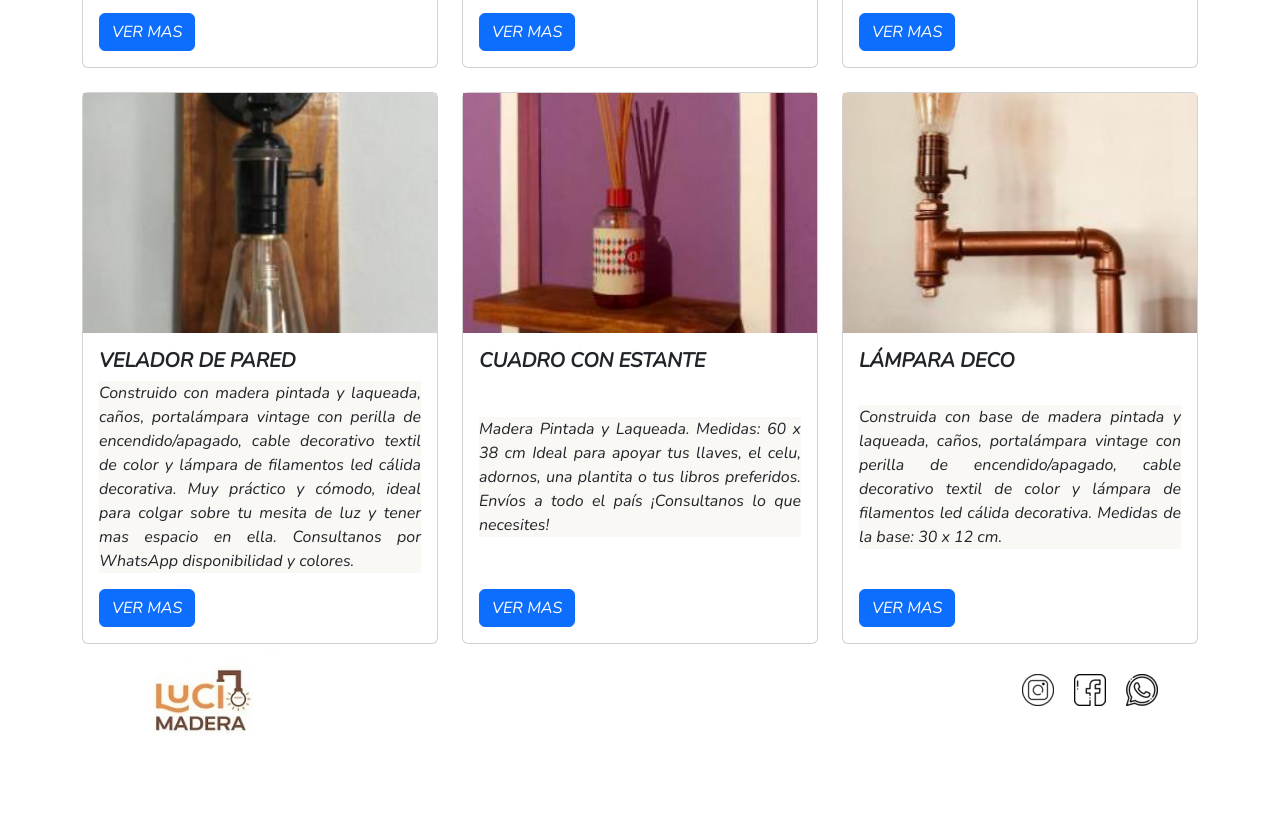
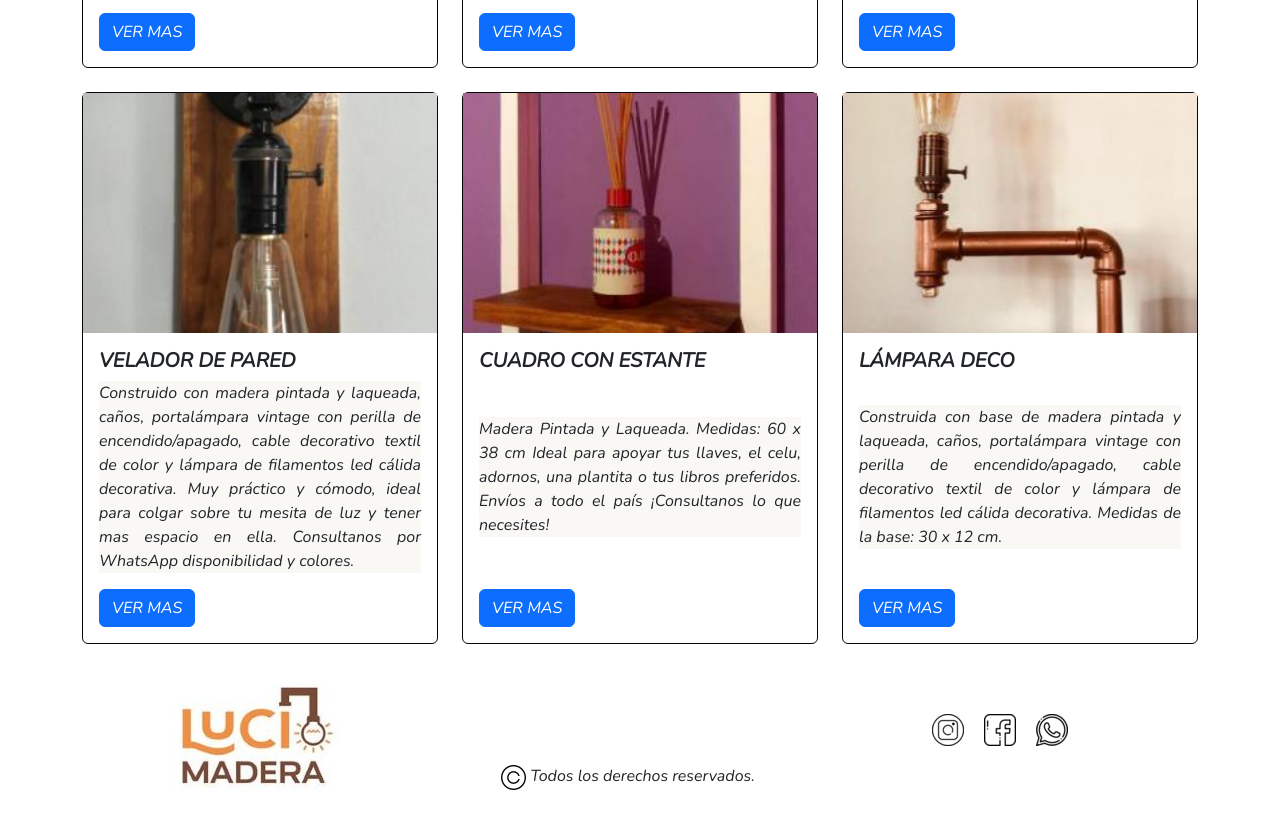
Before and after one commit to Joacogit/Entrega-Final-JavaScript, a website: page productos.html in a window 1280 px wide. Shown: the part 594-1417 px from the top of the page. Before the commit the page ends 1346 px from the top, so only its background shows below. Drawn offline with nearby package versions, Linux system fonts and the light colour scheme.

Commit message:
entrega final

```diff
--- a/productos.html
+++ b/productos.html
@@ -138,7 +138,6 @@
       <div class="col-lg-4 col-md-6 col-sm-12">
         <div class="card h-100">
           <img src="images/Cards/velador_de_pared.jpeg" alt="velador de pared">
-
           <div class="card-body d-flex flex-column justify-content-between">
               <h5>VELADOR DE PARED</h5>
             <p class="card-text"> Construido con madera pintada y laqueada, caños, portalámpara vintage con perilla de encendido/apagado, cable decorativo textil de color y lámpara de filamentos led cálida decorativa. Muy práctico y cómodo, ideal para colgar sobre tu mesita de luz y tener mas espacio en ella. Consultanos por WhatsApp disponibilidad y colores.</p>
@@ -185,17 +184,45 @@
 <!-- footer -->
 
 
-<footer>
-    <div>
-      <ul class="fondoFooterContacto social ">
+<footer class="row"> <!-- inicio footer -->
+  <div class="logo_footer col-4">
+  <img src="images/logoblanco-f.jpg" alt="logo_footer">
+  </div>
 
-        <li class="socialIcons"><a href="https://instagram.com/lucimadera.arg?igshid=YmMyMTA2M2Y=" target="_blank" role="button"><img src="images/instagram_32.png" alt="enlace instagram"></a></li>
-        <li class="socialIcons"><a href="https://www.facebook.com/people/Lucí-Madera/100070069163962/" target="_blank" role="button"><img src="images/facebook32.png" alt="enlace facebook"></a></li>
-        <li class="socialIcons"><a href="https://api.whatsapp.com/message/SVDZFGJYSJEEK1?autoload=1&app_absent=0" target="_blank" role="button"><img src="images/whatsapp_32.png" alt="enlace whatsapp"></a></li>
+  <div class="copright col-4">
+    <img src="images/copyright-symbol-logo.png" alt="">
+  Todos los derechos reservados.
+  </div>
+  <ul class="social col-4">
+    <li class="socialIcons">
+      <a
+        href="https://instagram.com/lucimadera.arg?igshid=YmMyMTA2M2Y="
+        target="_blank"
+        role="button"
+        ><img src="images/instagram_32.png" alt="enlace instagram"
+      /></a>
+    </li>
 
-      </ul>
-    </div>
-</footer> <!-- fin footer -->
+    <li class="socialIcons">
+      <a
+        href="https://www.facebook.com/people/Lucí-Madera/100070069163962/"
+        target="_blank"
+        role="button"
+        ><img src="images/facebook32.png" alt="enlace facebook"
+      /></a>
+    </li>
+
+    <li class="socialIcons">
+      <a
+        href="https://api.whatsapp.com/message/SVDZFGJYSJEEK1?autoload=1&app_absent=0"
+        target="_blank"
+        role="button"
+        ><img src="images/whatsapp_32.png" alt="enlace whatsapp"
+      /></a>
+    </li>
+  </ul>
+
+</footer>
 
 </div> <!-- div container -->
 
--- a/scss/_mediaq.scss
+++ b/scss/_mediaq.scss
@@ -20,13 +20,16 @@
         width: 50%;
         height: 50% ;
     }
-    .animacionLogo:hover{
+    .animacionLogo{
         transform: none;
 
     }
     .social{
         justify-content: center;
     }
+    .logo_footer{
+        height: min-content;
+    }
 
 
 }
--- a/scss/base/_listas.scss
+++ b/scss/base/_listas.scss
@@ -5,3 +5,4 @@ $colores:
     beige,
     #0d1113,
     aliceblue,
+    white
--- a/scss/componentes/_footer.scss
+++ b/scss/componentes/_footer.scss
@@ -1,11 +1,23 @@
 footer {
-            background-color: nth($colores,4);
+            background-color: nth($colores,7);
             width: 100%;
+            padding-top: 40px;
+            padding-bottom: 30px;
+            .logo_footer {
+                display: flex;
+                justify-content:center;
+
+            }
+            .copright {
+                text-align: center;
+                padding-top: 80px;
+            }
+
 
 /* ______________ ICONOS __________________ */
         .social{
             display: flex;
-            justify-content: flex-end;
+            justify-content: center;
             padding: 30px 30px 30px 30px;
             list-style: none;
         }
--- a/scss/style.scss
+++ b/scss/style.scss
@@ -45,6 +45,7 @@ main {
   max-width: 100%;
   height: 240px;
   object-fit: cover;
+
 }
 .card-link {
   width: max-content;
@@ -58,14 +59,23 @@ h5 {
 
 .main-galeria1 {
   background-color: nth($colores, 5);
+
 }
 .fotos {
   background-color: nth($colores, 5);
   padding: 2%;
 }
+
+.card{
+  border: 1px solid rgb(7, 7, 7);
+}
+
+.img_galeria{
+  transition: transform 1.5s ease-in-out;
+}
+
 .img_galeria:hover {
   transform: scale(1.1);
-  transition: transform 1.5s ease-in-out;
 }
 
 /* ___ 5º - CONTACTO _________________*/
```
Also changed, not shown: contacto.html (+35 -9 lines), galeria.html (+13 -3 lines), index.html (+11 -3 lines), nosotros.html (+13 -2 lines), css/style.css, images/Galeria/1.jpeg, images/Galeria/666.jpeg, images/Galeria/ADP_4.jpeg (added), images/Galeria/lamp1.jpeg, images/Galeria/velador_de_pared.jpeg, images/copyright-symbol-logo.png (added), images/imgfootercontacto.jpg (deleted), images/logoblanco-f.jpg (added), images/logoblanco_2.jpeg (added).
